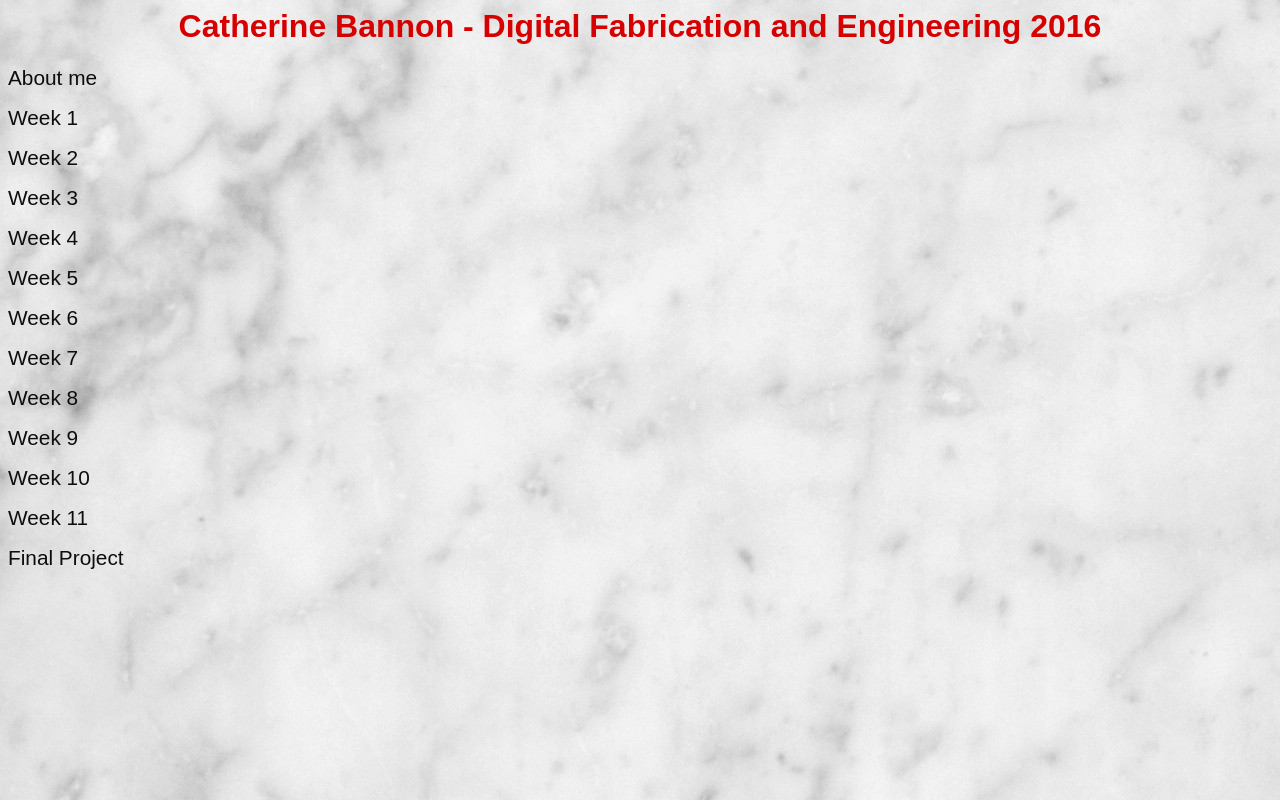
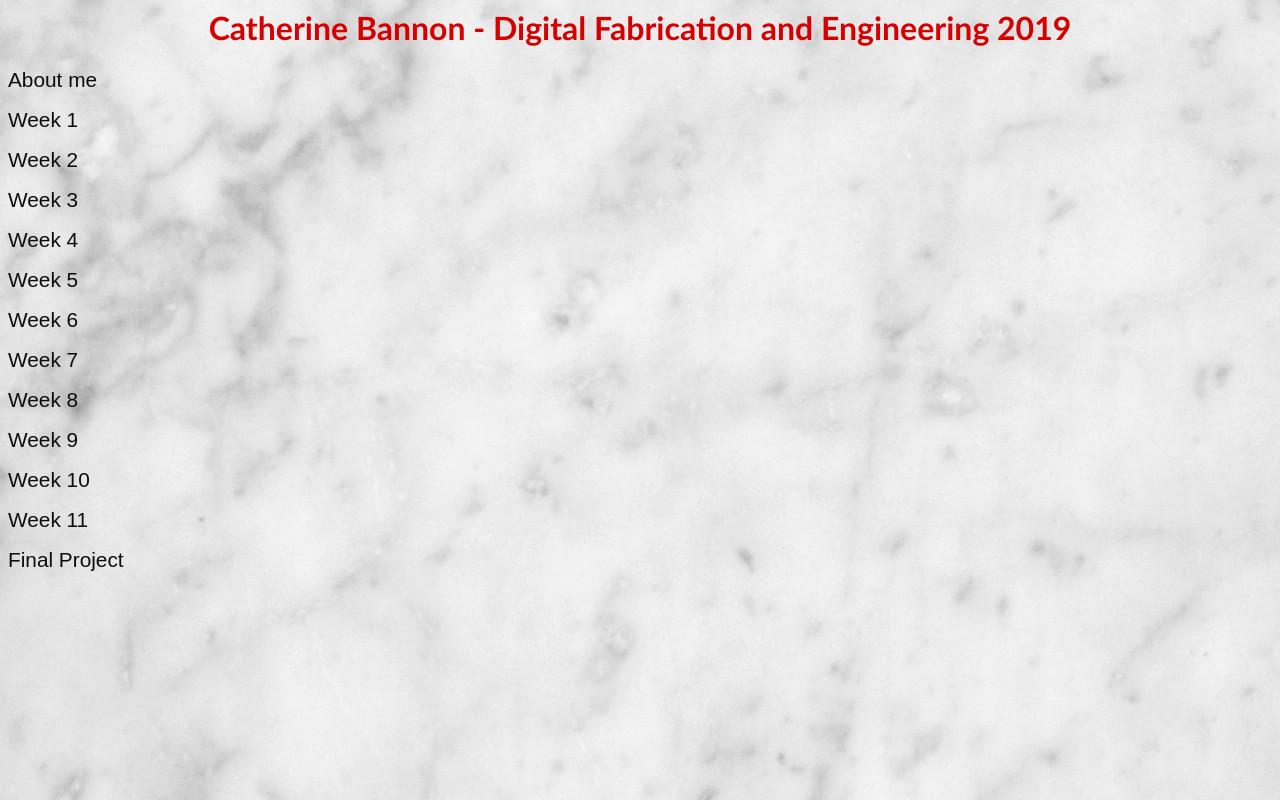
Before and after one commit to BrannonC/BrannonC, a plain HTML site: page index.html in a window 1280 px wide. Drawn offline with Linux system fonts and the light colour scheme.

Commit message:
Update index.html

```diff
--- a/index.html
+++ b/index.html
@@ -5,8 +5,8 @@
 <title>Index- Catherine Brannon</title>
 
 <style>
-h1 {font-family:arial;color:#D70000;font-size:200%;text-align:center;max-width:1280px;}
-h2 {font-family:arial;color:red;font-size:30px;}
+h1 {font-family:Trebuchet MS;color:#D70000;font-size:200%;text-align:center;max-width:1280px;}
+h2 {font-family:Trebuchet MS;color:red;font-size:30px;}
 
 a {font-family:arial;font-size:130%;}
 a:link {
@@ -40,7 +40,7 @@ background-color:cyan;
 <body>
 
 <p>
-<h1>Catherine Bannon - Digital Fabrication and Engineering 2016</h1>
+<h1>Catherine Bannon - Digital Fabrication and Engineering 2019</h1>
 </p>
 
 <p>
```
